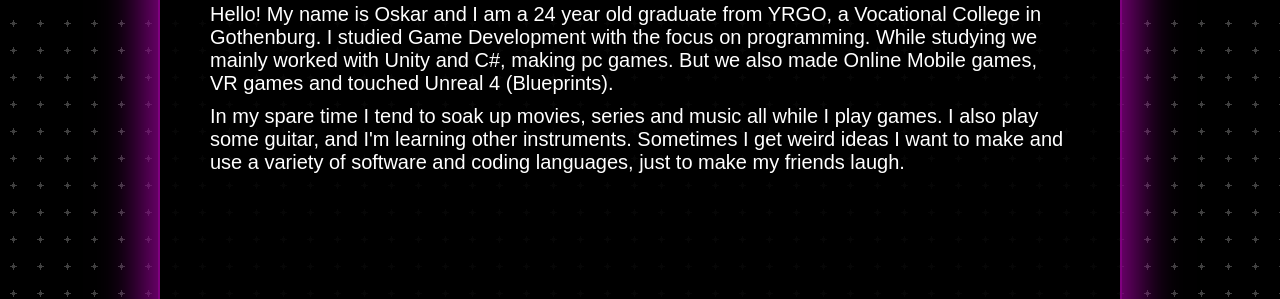
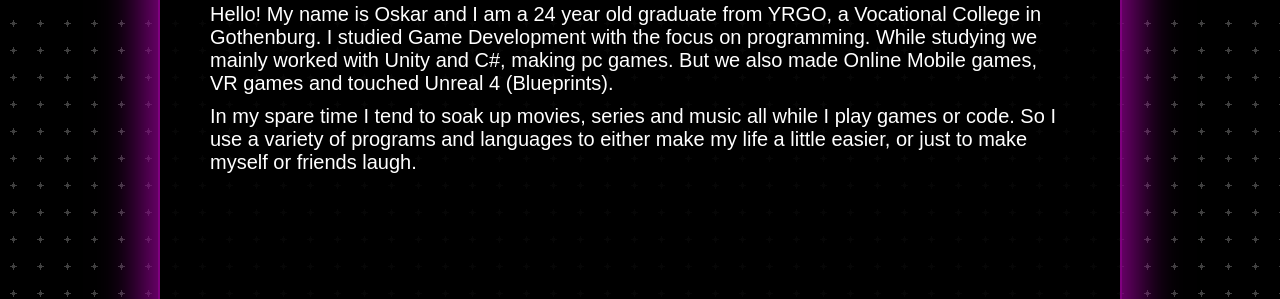
Before and after one commit to Petmojen/portfolio, a plain HTML site: page index.html in a window 1280 px wide. Shown: the part 44-343 px from the top of the page. Drawn offline with Linux system fonts and the light colour scheme.

Commit message:
About Me Update

```diff
--- a/index.html
+++ b/index.html
@@ -16,9 +16,8 @@
                     While studying we mainly worked with Unity and C#, making pc games.
                     But we also made Online Mobile games, VR games and touched Unreal 4 (Blueprints).</p>
                 <p class="introductionText">In my spare time I tend to soak up movies, series and music all while I
-                    play games.
-                    I also play some guitar, and I'm learning other instruments. Sometimes I get weird ideas I want to make
-                    and use a variety of software and coding languages, just to make my friends laugh.
+                    play games or code. So I use a variety of programs and languages to either make my life a little easier,
+                    or just to make myself or friends laugh.
                 </p>
                 <p class="contactInfo">Contact me at: oskar.n00@ownit.nu</p>
                 <div class="gamesList">
```
